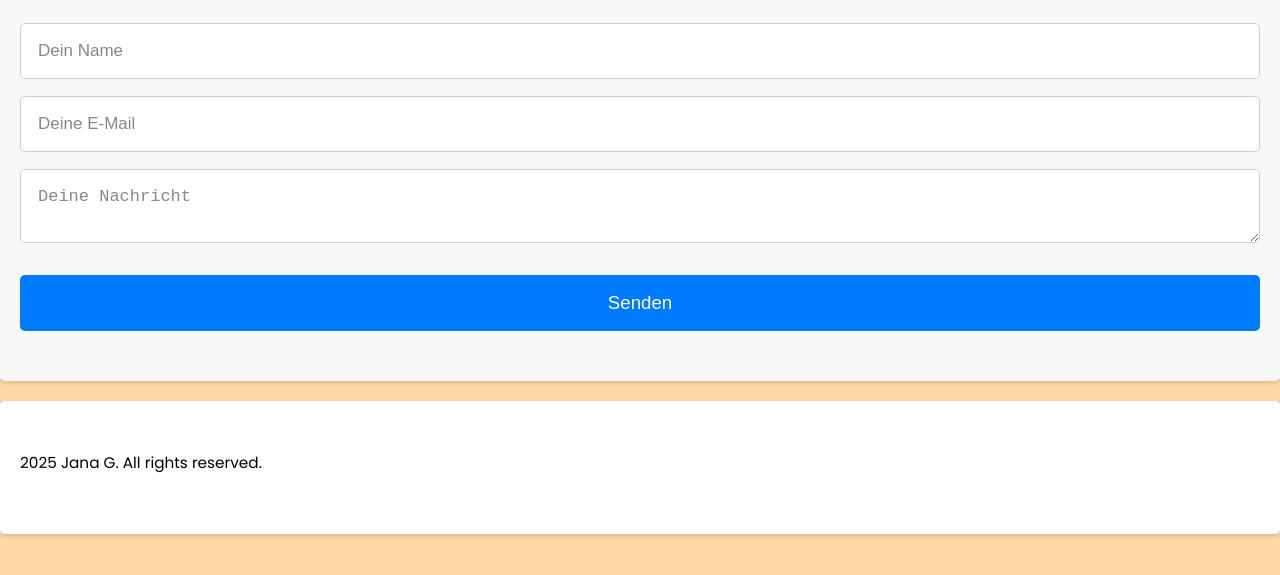
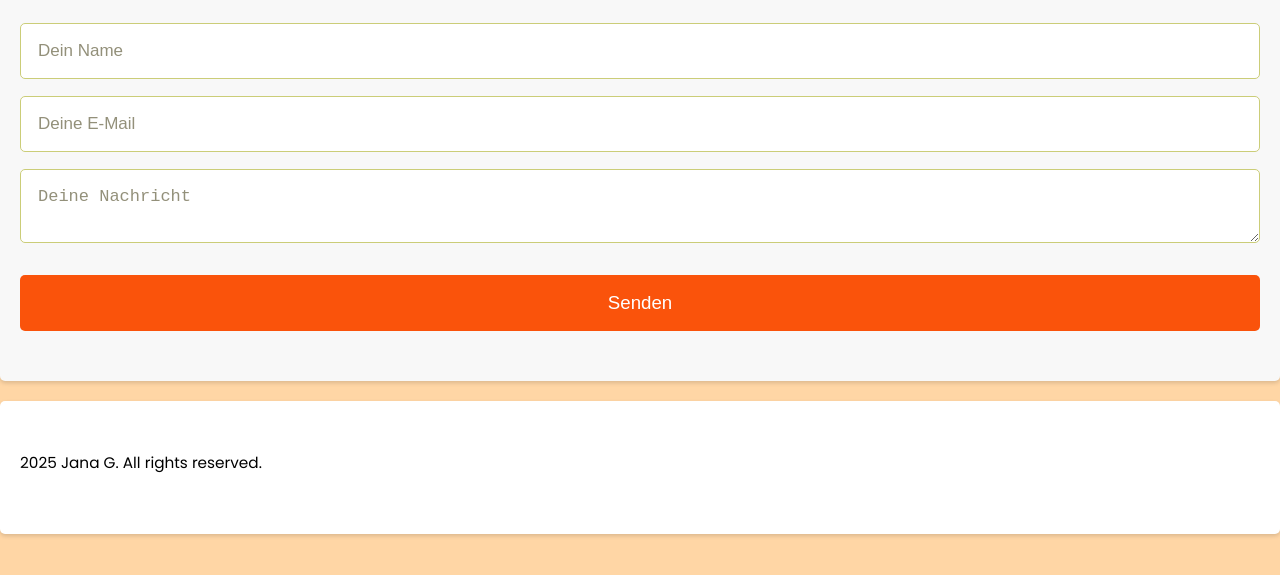
Before and after one commit to maejana/Portfolio-Website, a plain HTML site: page Message-me.html in a window 1280 px wide. Shown: the part 215-790 px from the top of the page. Drawn offline with nearby package versions, Linux system fonts and the light colour scheme.

Commit message:
Update styles.css

```diff
--- a/styles.css
+++ b/styles.css
@@ -342,7 +342,7 @@ section h2 {
     width: 100%;
     padding: 1rem;
     margin: 0.5rem 0;
-    border: 1px solid #ccc;
+    border: 1px solid #cbcd78;
     border-radius: 5px;
     box-sizing: border-box;
     font-size: 1rem;
@@ -351,14 +351,14 @@ section h2 {
 
 #message-section input::placeholder,
 #message-section textarea::placeholder {
-    color: #888;
+    color: #93907a;
 }
 
 #message-section button {
     width: 100%;
     padding: 1rem;
     margin-top: 1rem;
-    background-color: #007bff;
+    background-color:  #fa530b;
     color: white;
     border: none;
     border-radius: 5px;
```
